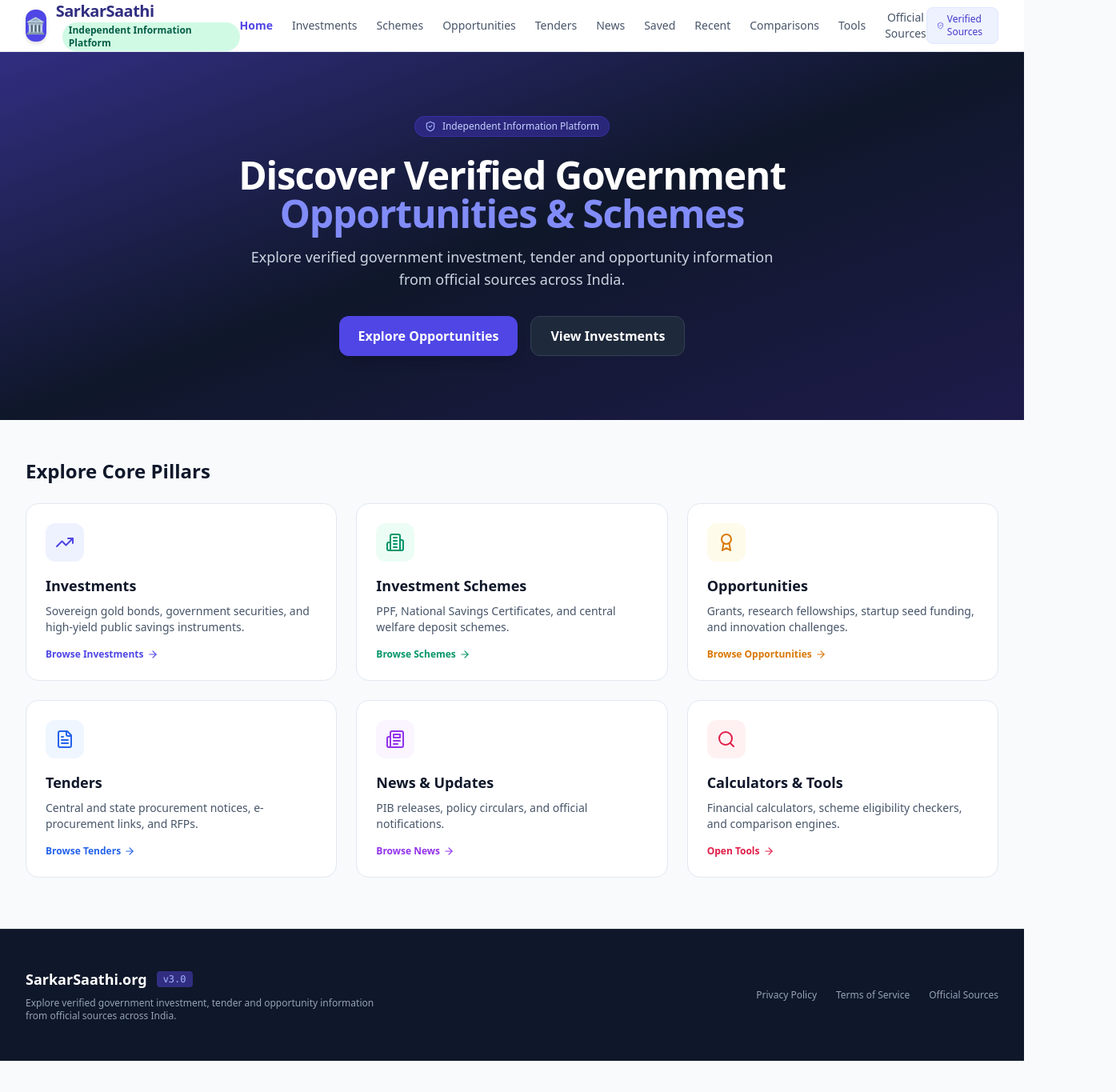
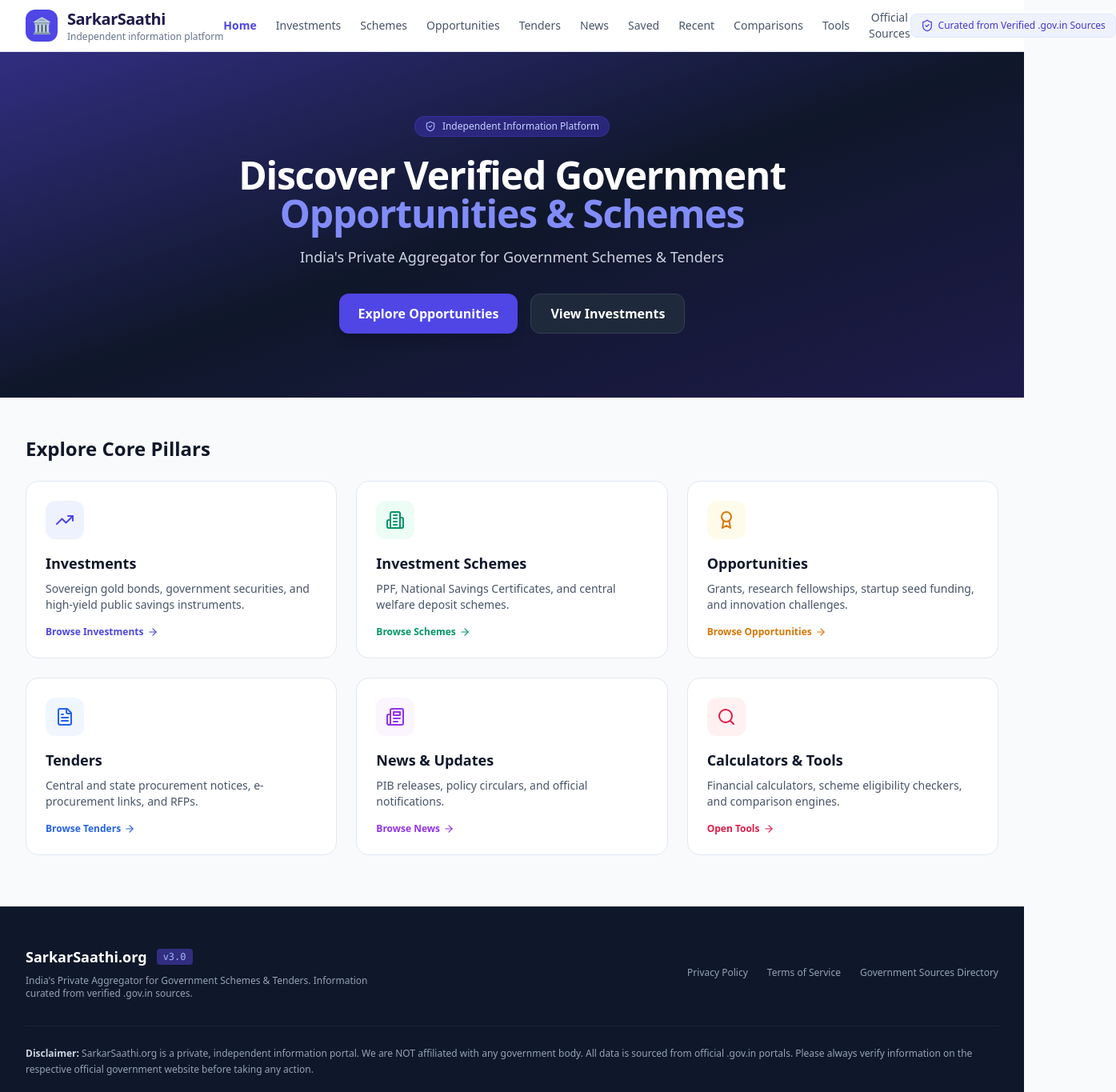
Before and after one commit to Raja9373/sarkarsaathi, a React (Vite) app: page / in a window 1280 px wide. Shown: the top 1365 px of the page at 80% size, 1395 px wide, since content can reach past the window. Before the commit the page ends 1326 px from the top, so only its background shows below. Built offline with nearby package versions, Linux system fonts and the light colour scheme.

Commit message:
refactor: improve routing and duplicate detection
- Enhance routing logic to support nested slug paths
- Add projectId support to Opportunity model and duplicate detector
- Update header and landing page copy
- Inject fetch override for reliability

```diff
--- a/index.html
+++ b/index.html
@@ -6,6 +6,19 @@
     <meta name="viewport" content="width=device-width, initial-scale=1.0" />
     <title>SarkarSaathi - Government Schemes, Opportunities & Public Services</title>
     <meta name="description" content="Independent information platform for verified government schemes, startup grants, research fellowships, and public opportunities." />
+    <script>
+      (function() {
+        try {
+          var originalFetch = window.fetch;
+          Object.defineProperty(window, 'fetch', {
+            configurable: true,
+            enumerable: true,
+            get: function() { return originalFetch; },
+            set: function(fn) { originalFetch = fn; }
+          });
+        } catch (e) {}
+      })();
+    </script>
   </head>
   <body class="bg-gray-50 text-gray-900 font-sans antialiased">
     <div id="root"></div>
--- a/src/App.tsx
+++ b/src/App.tsx
@@ -19,9 +19,15 @@ export default function App() {
       } else if (parts.length === 1) {
         setCurrentRoute(`/${parts[0]}`);
         setSelectedSlug(null);
-      } else if (parts.length === 2) {
-        setCurrentRoute(`/${parts[0]}`);
-        setSelectedSlug(parts[1]);
+      } else if (parts.length >= 2) {
+        const root = `/${parts[0]}`;
+        if (['/investments', '/investment-schemes', '/opportunities', '/tenders', '/news'].includes(root)) {
+          setCurrentRoute(root);
+          setSelectedSlug(parts.slice(1).join('/'));
+        } else {
+          setCurrentRoute(path);
+          setSelectedSlug(null);
+        }
       }
     };
 
@@ -31,10 +37,24 @@ export default function App() {
   }, []);
 
   const navigate = (route: string, slug?: string) => {
-    const fullPath = slug ? `${route}/${slug}` : route;
+    let baseRoute = route;
+    let itemSlug = slug || null;
+
+    if (!itemSlug && baseRoute.startsWith('/') && baseRoute !== '/') {
+      const parts = baseRoute.split('/').filter(Boolean);
+      if (parts.length >= 2) {
+        const root = `/${parts[0]}`;
+        if (['/investments', '/investment-schemes', '/opportunities', '/tenders', '/news'].includes(root)) {
+          baseRoute = root;
+          itemSlug = parts.slice(1).join('/');
+        }
+      }
+    }
+
+    const fullPath = itemSlug ? `${baseRoute}/${itemSlug}` : baseRoute;
     window.history.pushState({}, '', fullPath);
-    setCurrentRoute(route);
-    setSelectedSlug(slug || null);
+    setCurrentRoute(baseRoute);
+    setSelectedSlug(itemSlug);
     window.scrollTo(0, 0);
   };
 
--- a/src/components/Hubs.tsx
+++ b/src/components/Hubs.tsx
@@ -21,7 +21,7 @@ export function HomeView({ onNavigate }: HubProps) {
             Discover Verified Government <span className="text-indigo-400">Opportunities & Schemes</span>
           </h1>
           <p className="text-slate-300 text-base sm:text-lg mb-8 max-w-2xl mx-auto">
-            Explore verified government investment, tender and opportunity information from official sources across India.
+            India's Private Aggregator for Government Schemes & Tenders
           </p>
           <div className="flex flex-wrap justify-center gap-4">
             <button onClick={() => onNavigate('/opportunities')} className="px-6 py-3 bg-indigo-600 hover:bg-indigo-700 text-white font-semibold rounded-xl shadow-lg transition">
--- a/src/components/Navigation.tsx
+++ b/src/components/Navigation.tsx
@@ -26,14 +26,16 @@ export function Navbar({ currentRoute, onNavigate }: NavbarProps) {
   return (
     <header className="bg-white border-b border-slate-200 sticky top-0 z-50">
       <div className="max-w-7xl mx-auto px-4 sm:px-6 lg:px-8 h-16 flex items-center justify-between">
-        <div className="flex items-center space-x-3 cursor-pointer" onClick={() => onNavigate('/')}>
-          <div className="w-10 h-10 rounded-xl bg-indigo-600 flex items-center justify-center text-white font-bold text-xl shadow-md">
+        <div className="flex items-center space-x-3 cursor-pointer select-none" onClick={() => onNavigate('/')}>
+          <div className="w-10 h-10 rounded-xl bg-indigo-600 flex items-center justify-center text-white text-xl shadow-xs shrink-0">
             🏛️
           </div>
-          <div>
-            <span className="text-xl font-bold tracking-tight text-indigo-900">SarkarSaathi</span>
-            <span className="hidden sm:inline-block ml-2 px-2 py-0.5 text-xs font-semibold bg-emerald-100 text-emerald-800 rounded-full">
-              Independent Information Platform
+          <div className="flex flex-col justify-center">
+            <span className="text-lg sm:text-xl font-bold tracking-tight text-indigo-950 leading-tight">
+              SarkarSaathi
+            </span>
+            <span className="text-[11px] sm:text-xs text-slate-500 font-medium whitespace-nowrap leading-tight">
+              Independent information platform
             </span>
           </div>
         </div>
@@ -53,9 +55,9 @@ export function Navbar({ currentRoute, onNavigate }: NavbarProps) {
         </nav>
 
         <div className="flex items-center space-x-3">
-          <div className="hidden sm:flex items-center space-x-1 text-xs bg-indigo-50 text-indigo-700 px-3 py-1.5 rounded-lg border border-indigo-100 font-medium">
-            <ShieldCheck className="w-4 h-4 text-indigo-600" />
-            <span>Verified Sources</span>
+          <div className="hidden sm:flex items-center space-x-1.5 text-xs bg-indigo-50 text-indigo-700 px-3 py-1.5 rounded-lg border border-indigo-100 font-medium whitespace-nowrap">
+            <ShieldCheck className="w-4 h-4 text-indigo-600 flex-shrink-0" />
+            <span>Curated from Verified .gov.in Sources</span>
           </div>
           <button
             onClick={() => setMobileMenuOpen(!mobileMenuOpen)}
@@ -91,20 +93,29 @@ export function Navbar({ currentRoute, onNavigate }: NavbarProps) {
 export function Footer({ onNavigate }: { onNavigate: (route: string) => void }) {
   return (
     <footer className="bg-slate-900 text-slate-400 py-12 border-t border-slate-800 mt-auto">
-      <div className="max-w-7xl mx-auto px-4 sm:px-6 lg:px-8 flex flex-col sm:flex-row items-center justify-between gap-6 text-center sm:text-left">
+      <div className="max-w-7xl mx-auto px-4 sm:px-6 lg:px-8 space-y-8">
+        <div className="flex flex-col sm:flex-row items-center justify-between gap-6 text-center sm:text-left">
           <div>
             <div className="flex items-center justify-center sm:justify-start space-x-3 mb-2">
               <span className="text-lg font-bold text-white">SarkarSaathi.org</span>
               <span className="text-xs bg-indigo-900 text-indigo-300 px-2 py-0.5 rounded font-mono">v3.0</span>
             </div>
             <p className="text-xs text-slate-400 max-w-md">
-            Explore verified government investment, tender and opportunity information from official sources across India.
+              India's Private Aggregator for Government Schemes & Tenders. Information curated from verified .gov.in sources.
             </p>
           </div>
           <div className="flex space-x-6 text-xs">
             <button onClick={() => onNavigate('/')} className="hover:text-white transition">Privacy Policy</button>
             <button onClick={() => onNavigate('/')} className="hover:text-white transition">Terms of Service</button>
-          <button onClick={() => onNavigate('/')} className="hover:text-white transition">Official Sources</button>
+            <button onClick={() => onNavigate('/official-sources')} className="hover:text-white transition">Government Sources Directory</button>
+          </div>
+        </div>
+
+        {/* Legal Compliance Disclaimer */}
+        <div className="pt-6 border-t border-slate-800/80">
+          <p className="text-xs leading-relaxed text-slate-400 text-center sm:text-left">
+            <span className="font-semibold text-slate-300">Disclaimer:</span> SarkarSaathi.org is a private, independent information portal. We are NOT affiliated with any government body. All data is sourced from official .gov.in portals. Please always verify information on the respective official government website before taking any action.
+          </p>
         </div>
       </div>
     </footer>
--- a/src/ingestion/duplicates.ts
+++ b/src/ingestion/duplicates.ts
@@ -1,6 +1,7 @@
 import { Opportunity, Tender } from '../types';
 
 export class DuplicateDetector {
+  private opportunityProjectIds = new Set<string>();
   private opportunityIds = new Set<string>();
   private opportunitySlugs = new Set<string>();
   private opportunityFingerprints = new Set<string>();
@@ -11,6 +12,7 @@ export class DuplicateDetector {
 
   constructor(existingOpportunities: Opportunity[], existingTenders: Tender[]) {
     for (const opp of existingOpportunities) {
+      if (opp.projectId) this.opportunityProjectIds.add(opp.projectId.trim());
       if (opp.id) this.opportunityIds.add(opp.id);
       if (opp.slug) this.opportunitySlugs.add(opp.slug);
       if (opp.title && opp.sourceUrl) {
@@ -28,6 +30,9 @@ export class DuplicateDetector {
   }
 
   isOpportunityDuplicate(record: Partial<Opportunity>): { isDuplicate: boolean; reason?: string } {
+    if (record.projectId && this.opportunityProjectIds.has(record.projectId.trim())) {
+      return { isDuplicate: true, reason: `Duplicate Opportunity Project ID: ${record.projectId}` };
+    }
     if (record.id && this.opportunityIds.has(record.id)) {
       return { isDuplicate: true, reason: `Duplicate Opportunity ID: ${record.id}` };
     }
@@ -60,6 +65,7 @@ export class DuplicateDetector {
   }
 
   registerOpportunity(record: Opportunity) {
+    if (record.projectId) this.opportunityProjectIds.add(record.projectId.trim());
     if (record.id) this.opportunityIds.add(record.id);
     if (record.slug) this.opportunitySlugs.add(record.slug);
     if (record.title && record.sourceUrl) {
--- a/src/types/index.ts
+++ b/src/types/index.ts
@@ -26,6 +26,7 @@ export interface InvestmentScheme extends BaseEntity {
 }
 
 export interface Opportunity extends BaseEntity {
+  projectId?: string;
   deadline: string;
   fundingAmount?: string;
 }
```
Lines whose indentation alone changed are shown as unchanged.
